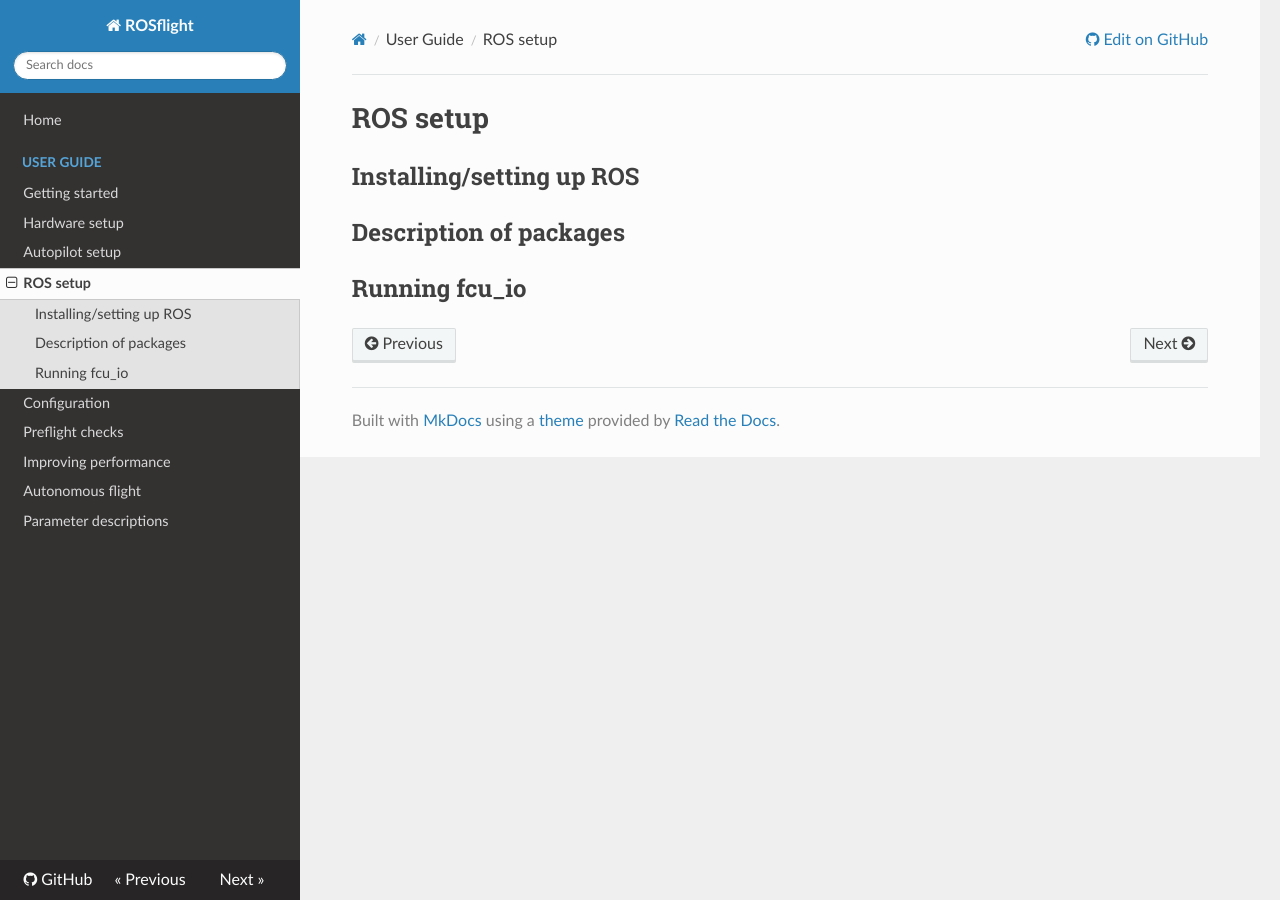
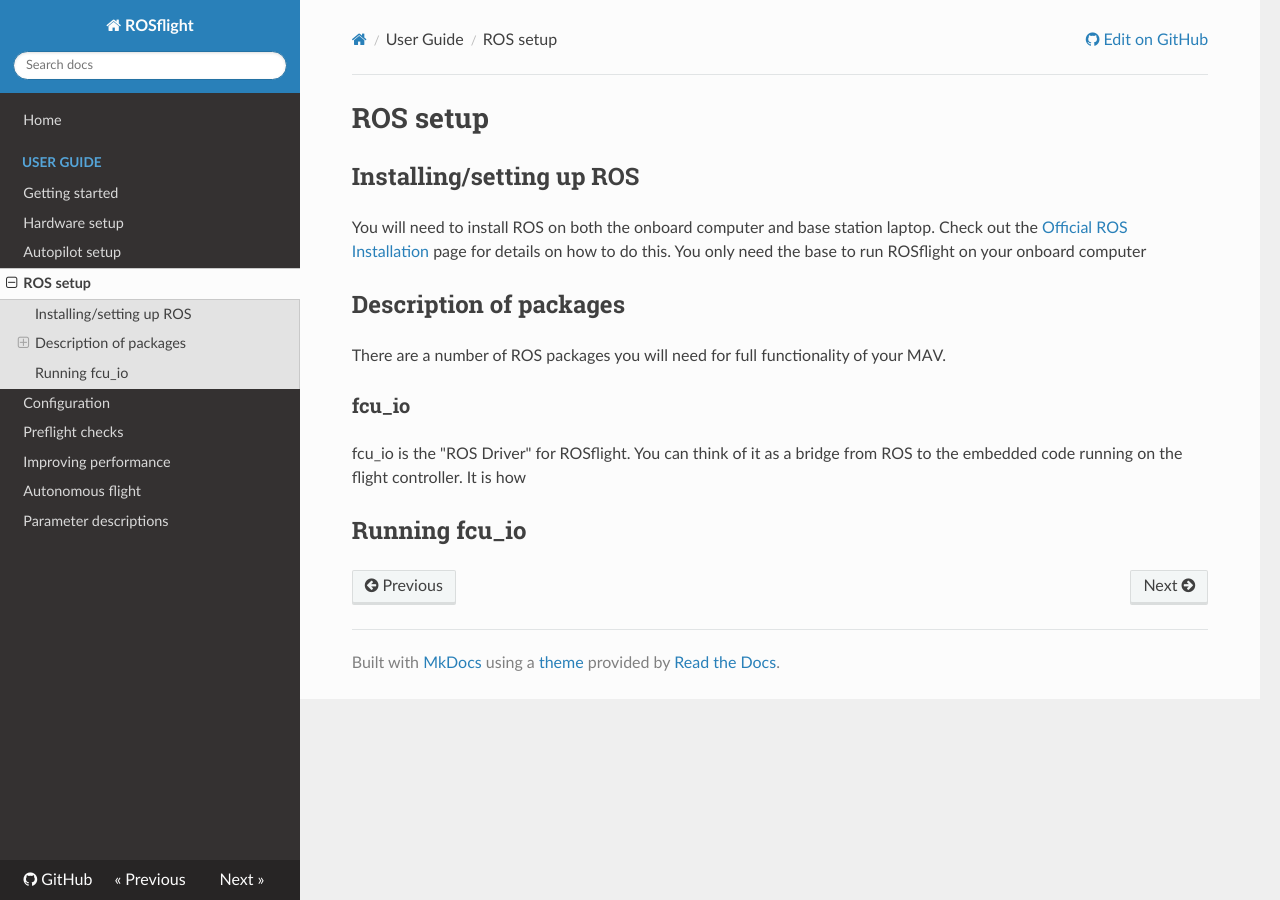
Before and after one commit to rosflight/rosflight_firmware, an MkDocs documentation site: the page built from docs/user-guide/ros-setup.md, in a window 1280 px wide. Built offline with MkDocs 1.6.1, drawn with Linux system fonts in a browser that asks for light colours; nearby versions of some CDN libraries; old or Windows-style settings are respelled for this version of MkDocs.

Commit message:
worked on ROS setup

```diff
--- a/docs/user-guide/ros-setup.md
+++ b/docs/user-guide/ros-setup.md
@@ -2,6 +2,13 @@
 
 ## Installing/setting up ROS
 
+You will need to install ROS on both the onboard computer and base station laptop.  Check out the [Official ROS Installation](http://wiki.ros.org/ROS/Installation) page for details on how to do this.  You only need the base to run ROSflight on your onboard computer
+
 ## Description of packages
 
+There are a number of ROS packages you will need for full functionality of your MAV.
+
+### fcu_io
+fcu_io is the "ROS Driver" for ROSflight.  You can think of it as a bridge from ROS to the embedded code running on the flight controller.  It is how
+
 ## Running fcu_io
```
